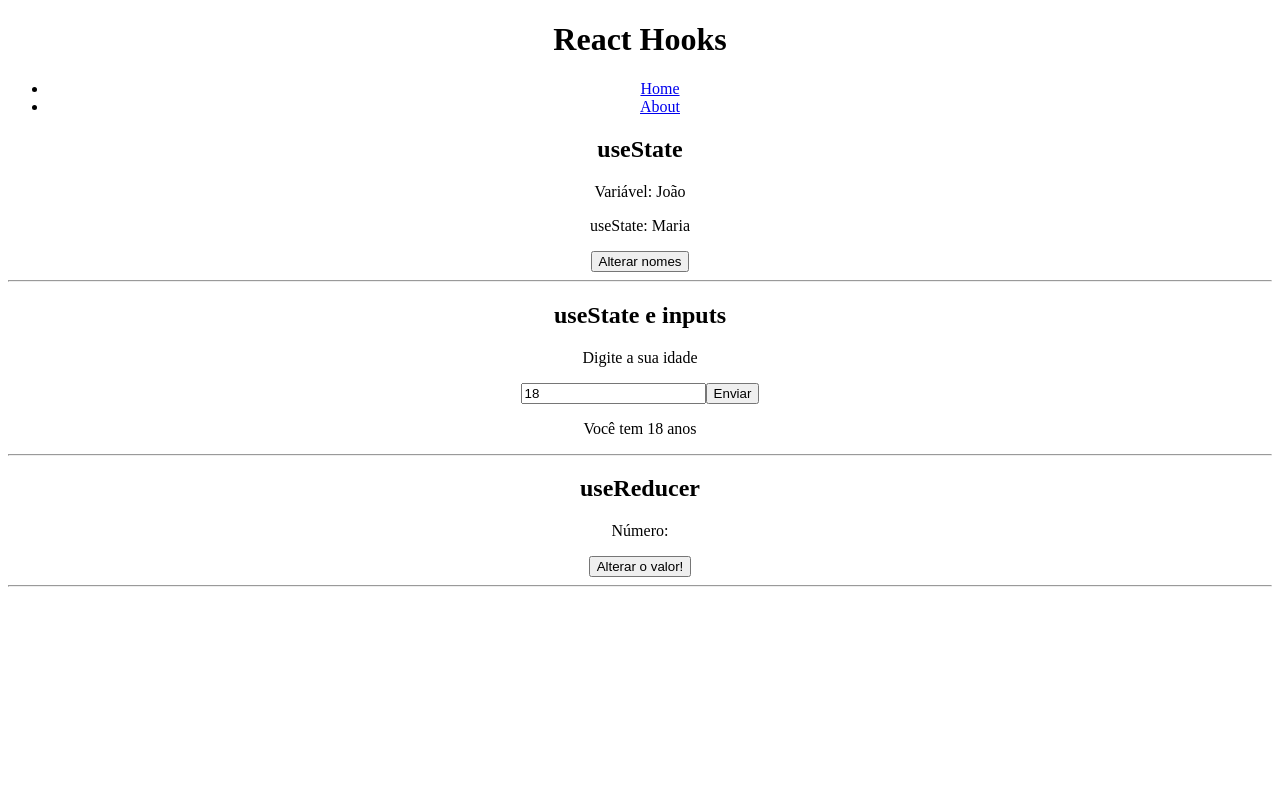
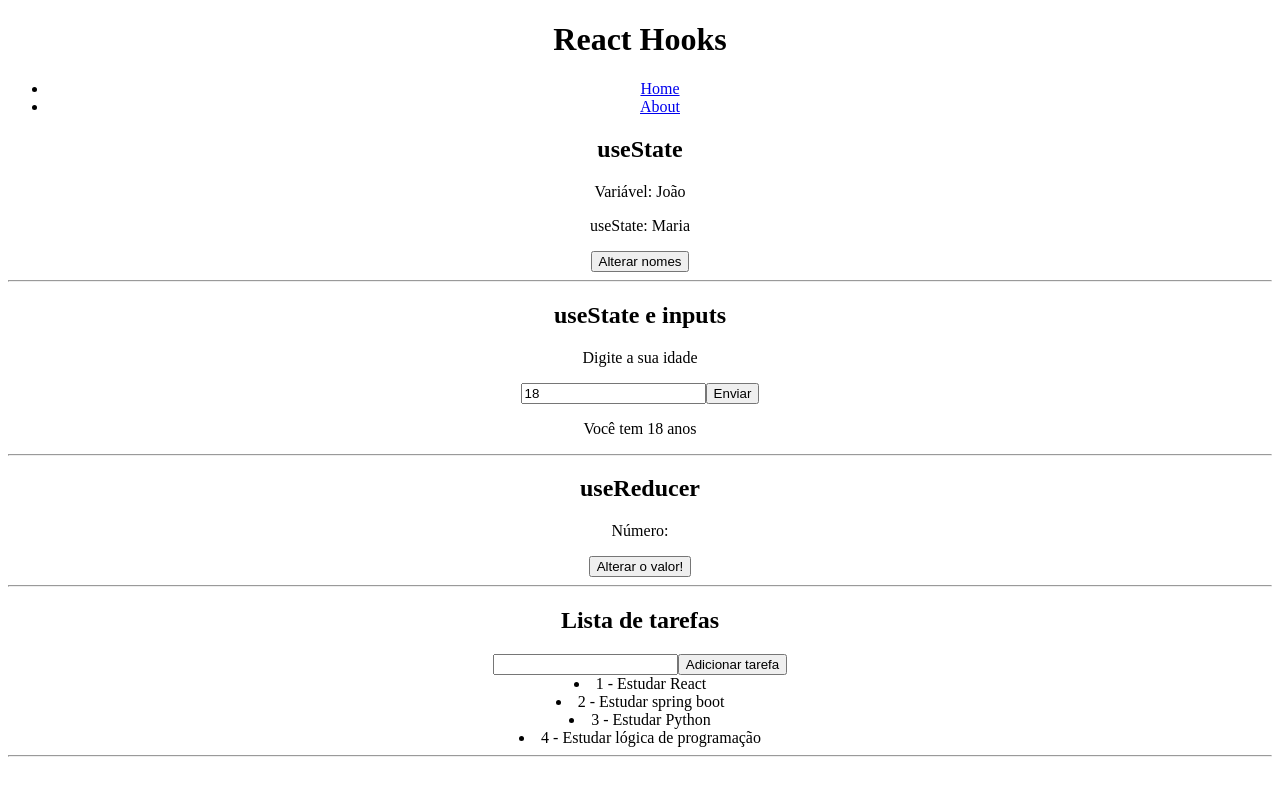
Before and after one commit to xandaosilva/curso-reactjs, a React (Create React App) app in the folder 11_hooks/reacthooks/: page / in a window 1280 px wide. Shown: the top 796 px of the page. Built offline with nearby package versions, Linux system fonts and the light colour scheme.

Commit message:
useReducer com actions

```diff
--- a/11_hooks/reacthooks/src/components/HookUseReducer.js
+++ b/11_hooks/reacthooks/src/components/HookUseReducer.js
@@ -1,9 +1,41 @@
-import { useReducer } from 'react'
+import { useReducer, useState } from 'react'
 
 const HookUseReducer = () => {
     const [number, dispatch] = useReducer((state, action) => {
         return Math.random(state);
     });
+
+    const initialTasks = [
+        {id: 1, text: "Estudar React"},
+        {id: 2, text: "Estudar spring boot"},
+        {id: 3, text: "Estudar Python"},
+        {id: 4, text: "Estudar lógica de programação"}
+    ];
+
+    const taskReducer = (state, action) => {
+        switch(action.type){
+            case "ADD":
+                const newTask = { id: Math.random(), text: taskText };
+                setTaskText("");
+                return [...state, newTask];
+            case "DELETE":
+                return state.filter((task) => task.id !== action.id) ;
+            default:
+                return state;
+        }
+    }
+
+    const [taskText, setTaskText] = useState();
+    const [tasks, dispatchTasks] = useReducer(taskReducer, initialTasks);
+
+    const handleSubmit = (e) =>{
+        e.preventDefault();
+        dispatchTasks({type: "ADD"});
+    }
+
+    const removeTask = (id) =>{
+        dispatchTasks({type: "DELETE", id});
+    }
 
     return (
         <div>
@@ -11,6 +43,16 @@ const HookUseReducer = () => {
             <p>Número: {number}</p>
             <button onClick={dispatch}>Alterar o valor!</button>
             <hr />
+
+            <h2>Lista de tarefas</h2>
+            <form onSubmit={handleSubmit}>
+                <input type="text" value={taskText} onChange={(e) => setTaskText(e.target.value)} />
+                <input type="submit" value="Adicionar tarefa" />
+            </form>
+            {tasks.map((task) => (
+                <li key={task.id} onDoubleClick={() => removeTask(task.id)}>{task.id} - {task.text}</li>
+            ))}
+            <hr />
         </div>
     );
 }
```
